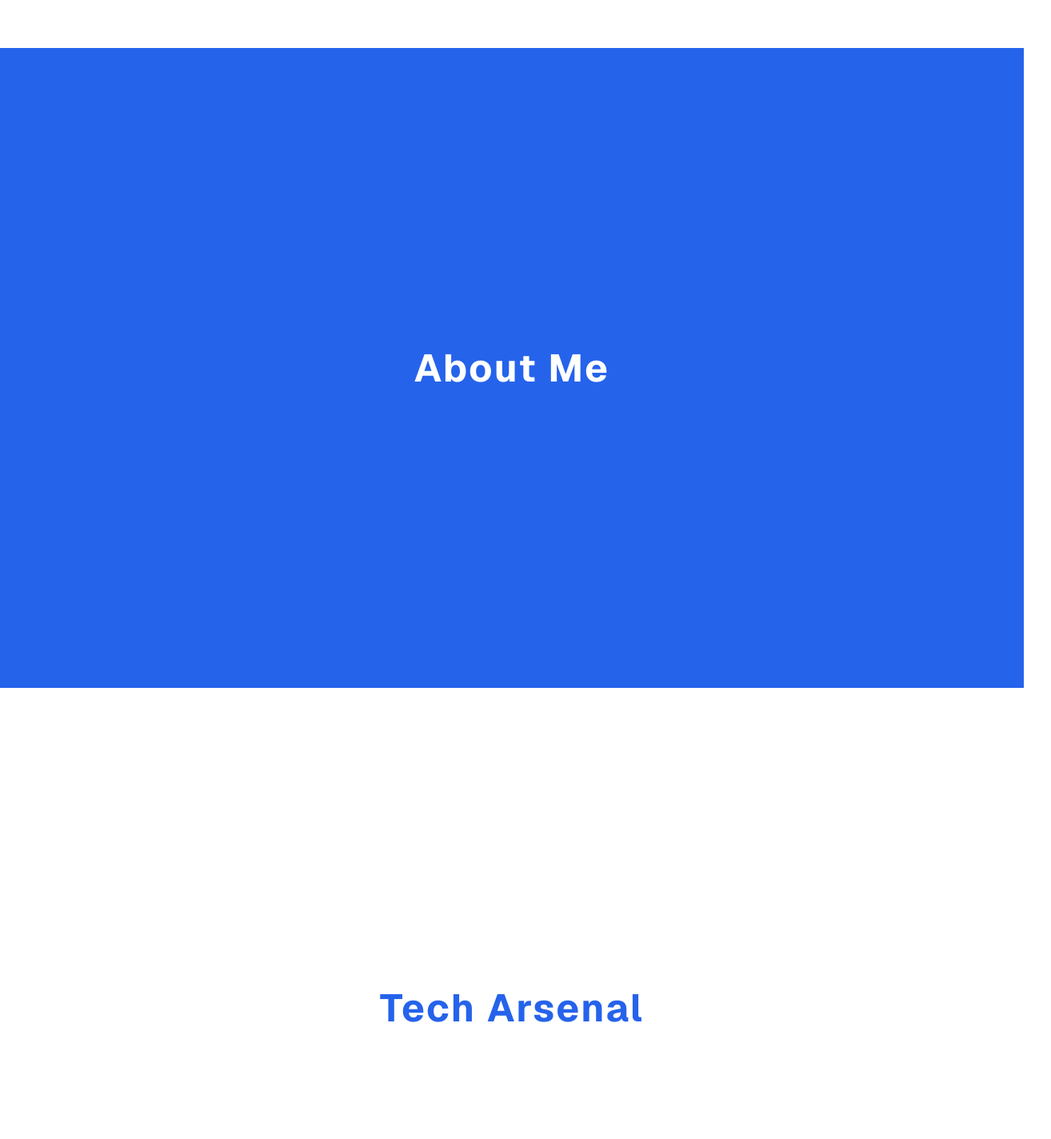
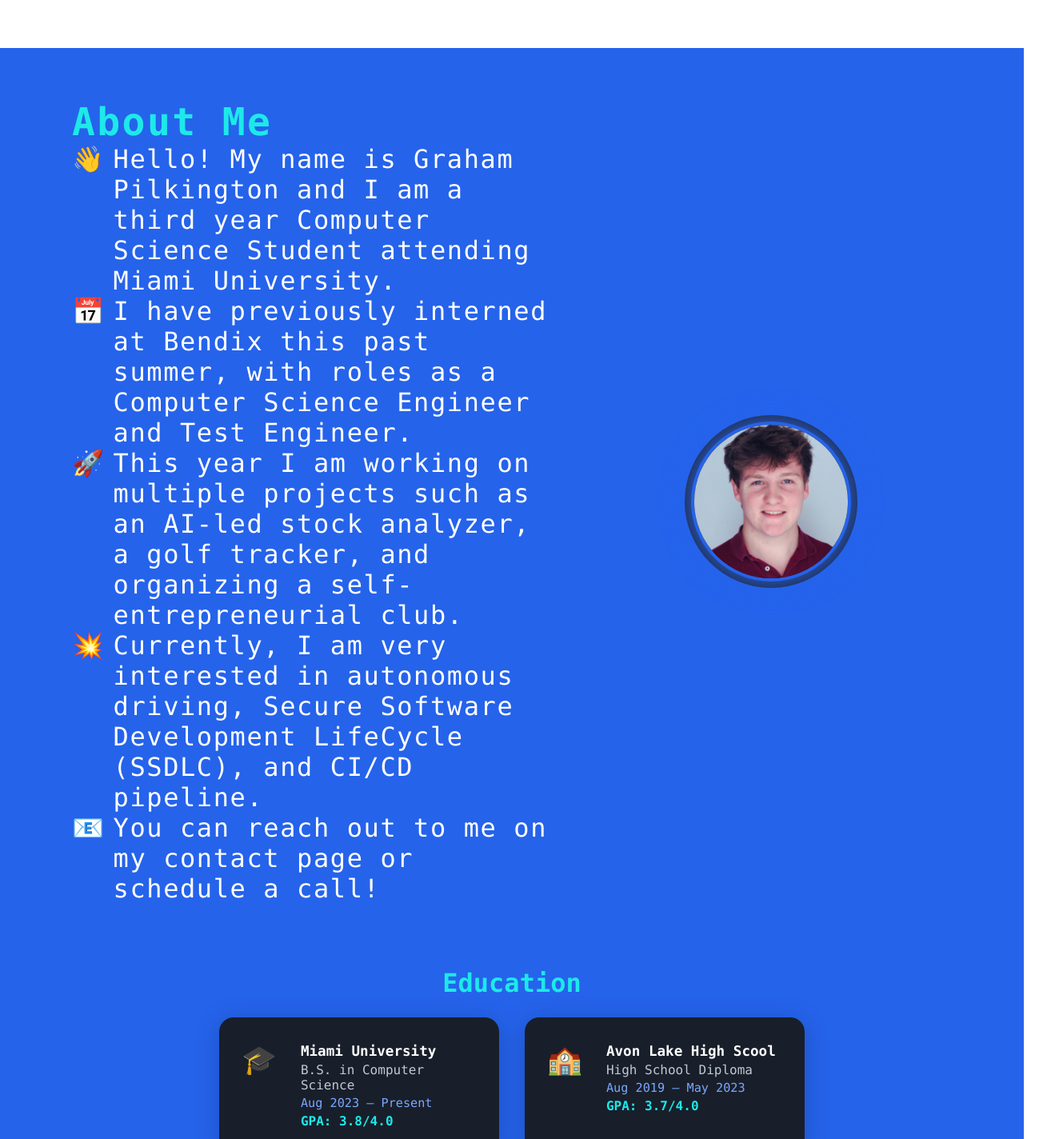
Before and after one commit to GrahamPilk/ePortfolio, a Next.js app: page / in a window 1280 px wide. Shown: the part 740-2164 px from the top of the page at 80% size, 1314 px wide, since content can reach past the window. Built offline with nearby package versions, Linux system fonts and the light colour scheme.

Commit message:
Finished about me page

```diff
--- a/src/app/page.js
+++ b/src/app/page.js
@@ -89,7 +89,40 @@ export default function Home() {
         </div>
       </section>
       <section className={styles.sectionBlue}>
-        <h1>About Me</h1>
+        <div className={styles.aboutMeRow}>
+          <div className={styles.aboutMeTextBlock}>
+            <h1 className={styles.aboutMeTitleModern}>About Me</h1>
+            <p className={styles.aboutMeBullet}><span role="img" aria-label="wave">👋</span> Hello! My name is Graham Pilkington and I am a third year Computer Science Student attending Miami University.</p>
+            <p className={styles.aboutMeBullet}><span role="img" aria-label="calendar">📅</span> I have previously interned at Bendix this past summer, with roles as a Computer Science Engineer and Test Engineer.</p>
+            <p className={styles.aboutMeBullet}><span role="img" aria-label="rocket">🚀</span> This year I am working on multiple projects such as an AI-led stock analyzer, a golf tracker, and organizing a self-entrepreneurial club.</p>
+            <p className={styles.aboutMeBullet}><span role="img" aria-label="star">💥</span> Currently, I am very interested in autonomous driving, Secure Software Development LifeCycle (SSDLC), and CI/CD pipeline.</p>
+            <p className={styles.aboutMeBullet}><span role="img" aria-label="email">📧</span> You can reach out to me on my contact page or schedule a call!</p>
+          </div>
+          <div className={styles.aboutMeImageModernWrapper}>
+            <img src="/HeadShot.jpg" alt="Graham Pilkington" className={styles.aboutMeImageModern} />
+          </div>
+        </div>
+        <h2 className={styles.educationTitle}>Education</h2>
+        <div className={styles.educationCardsRow}>
+          <div className={styles.educationCard}>
+            <div className={styles.educationCardIcon}>🎓</div>
+            <div>
+              <div className={styles.educationCardSchool}>Miami University</div>
+              <div className={styles.educationCardDegree}>B.S. in Computer Science</div>
+              <div className={styles.educationCardDates}>Aug 2023 – Present</div>
+              <div className={styles.educationCardHighlight}>GPA: 3.8/4.0</div>
+            </div>
+          </div>
+          <div className={styles.educationCard}>
+            <div className={styles.educationCardIcon}>🏫</div>
+            <div>
+              <div className={styles.educationCardSchool}>Avon Lake High Scool</div>
+              <div className={styles.educationCardDegree}>High School Diploma</div>
+              <div className={styles.educationCardDates}>Aug 2019 – May 2023</div>
+              <div className={styles.educationCardHighlight}>GPA: 3.7/4.0</div>
+            </div>
+          </div>
+        </div>
       </section>
       <section className={styles.sectionWhite}>
         <h1>Tech Arsenal</h1>
--- a/src/app/page.module.css
+++ b/src/app/page.module.css
@@ -194,6 +194,250 @@
   line-height: 1.6;
 }
 
+.aboutMeWrapper {
+  display: flex;
+  flex-direction: row;
+  align-items: flex-start;
+  justify-content: center;
+  gap: 48px;
+  width: 100%;
+  max-width: 1200px;
+  margin: 48px auto;
+  z-index: 1;
+}
+
+.aboutMeText {
+  flex: 2;
+  color: #fff;
+  text-align: left;
+  font-size: 1.25rem;
+  font-weight: 500;
+  line-height: 1.7;
+}
+
+.aboutMeTitle {
+  font-size: 3.5rem;
+  font-weight: 900;
+  color: #2563eb;
+  margin-bottom: 24px;
+  text-align: left;
+  text-decoration: underline;
+  text-underline-offset: 10px;
+  letter-spacing: 0.05em;
+}
+
+.aboutMeText p {
+  margin: 18px 0;
+  font-size: 1.25rem;
+  color: #fff;
+  display: flex;
+  align-items: flex-start;
+  gap: 8px;
+}
+
+.aboutLink {
+  color: #7ca7ff;
+  text-decoration: underline;
+  cursor: pointer;
+  font-weight: 600;
+}
+
+.aboutMeImageWrapper {
+  flex: 1;
+  display: flex;
+  align-items: center;
+  justify-content: center;
+  min-width: 260px;
+}
+
+.aboutMeImage {
+  width: 260px;
+  height: 260px;
+  border-radius: 50%;
+  background: url('/profile.jpg') center/cover no-repeat, #222;
+  box-shadow: 0 0 32px 4px #2563eb, 0 0 0 8px #222;
+  border: 4px solid #2563eb;
+  margin: 0 auto;
+}
+
+.aboutMeWrapperCentered {
+  display: flex;
+  flex-direction: column;
+  align-items: center;
+  justify-content: center;
+  width: 100%;
+  max-width: 700px;
+  margin: 48px auto;
+  z-index: 1;
+}
+
+.aboutMeImageWrapperCentered {
+  display: flex;
+  align-items: center;
+  justify-content: center;
+  margin-bottom: 32px;
+}
+
+.aboutMeImageCentered {
+  width: 220px;
+  height: 220px;
+  border-radius: 50%;
+  background: #222;
+  box-shadow: 0 0 32px 4px #2563eb, 0 0 0 8px #222;
+  border: 4px solid #2563eb;
+  object-fit: cover;
+}
+
+.aboutMeTextCentered {
+  color: #fff;
+  text-align: center;
+  font-size: 1.25rem;
+  font-weight: 500;
+  line-height: 1.7;
+}
+
+.aboutMeRow {
+  display: flex;
+  flex-direction: row;
+  align-items: center;
+  justify-content: center;
+  gap: 48px;
+  width: 100%;
+  max-width: 1100px;
+  margin: 64px auto 32px auto;
+  z-index: 1;
+}
+
+.aboutMeTextBlock {
+  flex: 2;
+  text-align: left;
+  max-width: 600px;
+  margin: 0 auto;
+  display: flex;
+  flex-direction: column;
+  align-items: flex-start;
+}
+
+.aboutMeTitleModern {
+  font-size: 2.8rem;
+  font-weight: 900;
+  color: #1de9e9;
+  margin-bottom: 32px;
+  text-align: center;
+  font-family: 'Fira Mono', 'Consolas', monospace;
+}
+
+.aboutMeParagraph {
+  color: #bfc9d1;
+  font-size: 0.5rem;
+  font-family: 'Fira Mono', 'Consolas', monospace;
+  text-align: center;
+  max-width: 600px;
+  margin: 0 auto;
+  line-height: 1.7;
+}
+
+.aboutMeBullet {
+  color: #fff;
+  font-size: 1.18rem;
+  font-weight: 600;
+  text-align: left;
+  margin: 18px 0 0 0;
+  display: flex;
+  align-items: flex-start;
+  gap: 10px;
+  font-family: 'Fira Mono', 'Consolas', monospace;
+}
+
+.aboutMeBullet:last-child {
+  margin-bottom: 0;
+}
+
+.aboutMeImageModernWrapper {
+  flex: 1;
+  display: flex;
+  align-items: center;
+  justify-content: center;
+}
+
+.aboutMeImageModern {
+  width: 200px;
+  height: 200px;
+  border-radius: 50%;
+  background: #222;
+  box-shadow: 0 0 32px 4px #2563eb, 0 0 0 8px #222;
+  border: 4px solid #2563eb;
+  object-fit: cover;
+}
+
+.educationTitle {
+  text-align: center;
+  color: #1de9e9;
+  font-size: 2rem;
+  font-weight: 800;
+  margin: 48px 0 24px 0;
+  font-family: 'Fira Mono', 'Consolas', monospace;
+}
+
+.educationCardsRow {
+  display: flex;
+  flex-direction: row;
+  gap: 32px;
+  justify-content: center;
+  align-items: stretch;
+  flex-wrap: wrap;
+  width: 100%;
+  max-width: 1200px;
+  margin: 0 auto 48px auto;
+}
+
+.educationCard {
+  background: #181f2a;
+  border-radius: 18px;
+  box-shadow: 0 4px 32px rgba(0,0,0,0.18);
+  padding: 32px 28px;
+  min-width: 280px;
+  max-width: 350px;
+  flex: 1 1 280px;
+  display: flex;
+  flex-direction: row;
+  align-items: flex-start;
+  gap: 18px;
+  font-family: 'Fira Mono', 'Consolas', monospace;
+}
+
+.educationCardIcon {
+  font-size: 2.2rem;
+  margin-right: 12px;
+  color: #1de9e9;
+  flex-shrink: 0;
+}
+
+.educationCardSchool {
+  color: #fff;
+  font-weight: 700;
+  font-size: 1.1rem;
+  margin-bottom: 4px;
+}
+
+.educationCardDegree {
+  color: #bfc9d1;
+  font-size: 1rem;
+  margin-bottom: 4px;
+}
+
+.educationCardDates {
+  color: #7ca7ff;
+  font-size: 0.95rem;
+  margin-bottom: 4px;
+}
+
+.educationCardHighlight {
+  color: #1de9e9;
+  font-weight: 700;
+  font-size: 1rem;
+}
+
 /* Responsive Design */
 @media (max-width: 600px) {
   .ovalTab {
@@ -211,4 +455,59 @@
     width: 20px;
     height: 20px;
   }
+  .aboutMeImageCentered {
+    width: 140px;
+    height: 140px;
+  }
+  .aboutMeTextCentered {
+    font-size: 1rem;
+  }
 }
+
+@media (max-width: 900px) {
+  .aboutMeWrapper {
+    flex-direction: column;
+    align-items: center;
+    gap: 32px;
+  }
+  .aboutMeImageWrapper {
+    min-width: 180px;
+  }
+  .aboutMeImage {
+    width: 180px;
+    height: 180px;
+  }
+  .aboutMeTitle {
+    font-size: 2.2rem;
+  }
+  .aboutMeText {
+    font-size: 1rem;
+  }
+  .aboutMeRow {
+    flex-direction: column;
+    gap: 32px;
+    align-items: center;
+  }
+  .aboutMeImageModern {
+    width: 140px;
+    height: 140px;
+  }
+  .aboutMeTextBlock {
+    align-items: center;
+    text-align: center;
+  }
+  .aboutMeParagraph {
+    text-align: center;
+  }
+  .educationCardsRow {
+    flex-direction: column;
+    gap: 24px;
+    align-items: center;
+  }
+  .educationCard {
+    min-width: 220px;
+    max-width: 95vw;
+    flex-direction: row;
+    justify-content: flex-start;
+  }
+}
```
Also changed, not shown: public/HeadShot.jpg (added).
